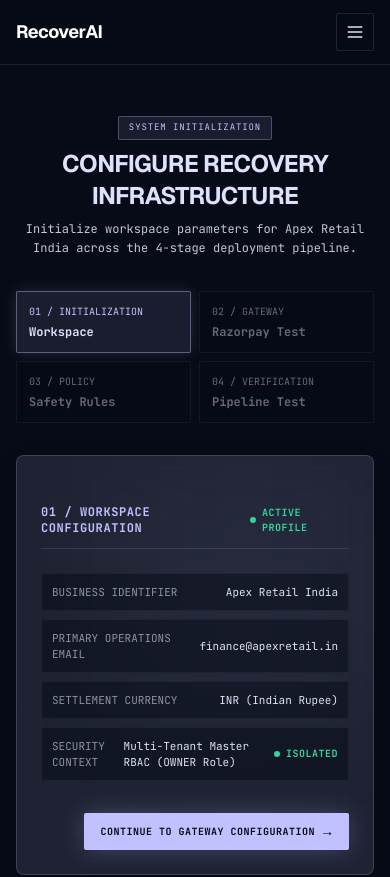
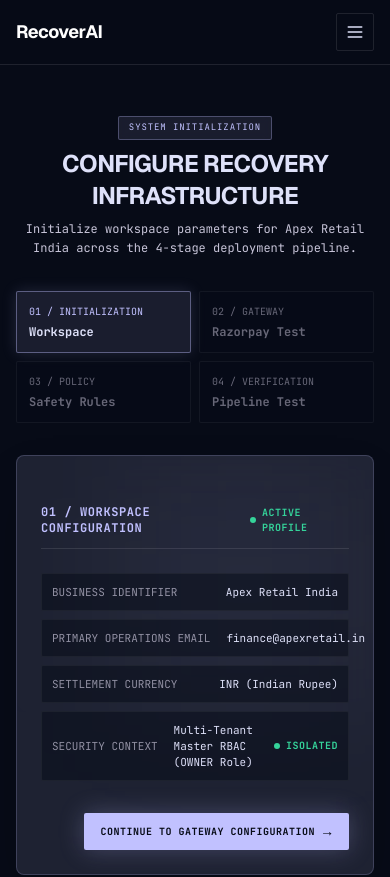
Before and after one commit to MVPAlok/Recover-AI, a React (Vite) app in the folder client/: page /onboarding in a window 390 px wide. Shown: the top 877 px of the page. Built offline with nearby package versions, Linux system fonts and the light colour scheme.

Commit message:
Fix layout overlap and redundant text values on Transaction Detail summary card

```diff
--- a/client/src/components/system/DataRow.tsx
+++ b/client/src/components/system/DataRow.tsx
@@ -2,7 +2,7 @@
 
 interface DataRowProps {
   label: string;
-  value: React.ReactNode;
+  value?: React.ReactNode;
   valueClassName?: string;
   badge?: React.ReactNode;
   className?: string;
@@ -17,11 +17,13 @@
 }) => {
   return (
     <div
-      className={`flex justify-between items-center p-2.5 sm:p-3 rounded bg-surface/50 border border-white/5 font-mono text-xs ${className}`}
+      className={`flex justify-between items-center gap-4 p-2.5 sm:p-3 rounded bg-surface/50 border border-white/5 font-mono text-xs ${className}`}
     >
-      <span className="text-on-surface-variant/70 text-[11px] sm:text-xs">{label}</span>
+      <span className="text-on-surface-variant/70 text-[11px] sm:text-xs shrink-0">{label}</span>
       <div className="flex items-center gap-2">
-        <span className={`text-[11px] sm:text-xs ${valueClassName}`}>{value}</span>
+        {value !== undefined && value !== null && (
+          <span className={`text-[11px] sm:text-xs ${valueClassName}`}>{value}</span>
+        )}
         {badge}
       </div>
     </div>
--- a/client/src/pages/TransactionDetailPage.tsx
+++ b/client/src/pages/TransactionDetailPage.tsx
@@ -316,12 +316,10 @@
             <div className="pt-3 border-t border-white/10 space-y-2 text-xs">
               <DataRow
                 label="Payment Status"
-                value={transaction.paymentStatus || 'FAILED'}
                 badge={<StatusIndicator status={transaction.paymentStatus === 'CAPTURED' ? 'VERIFIED' : 'FAILED'} />}
               />
               <DataRow
                 label="Recovery State"
-                value={transaction.recoveryStatus || 'NOT_STARTED'}
                 badge={
                   <StatusIndicator
                     status={
```
